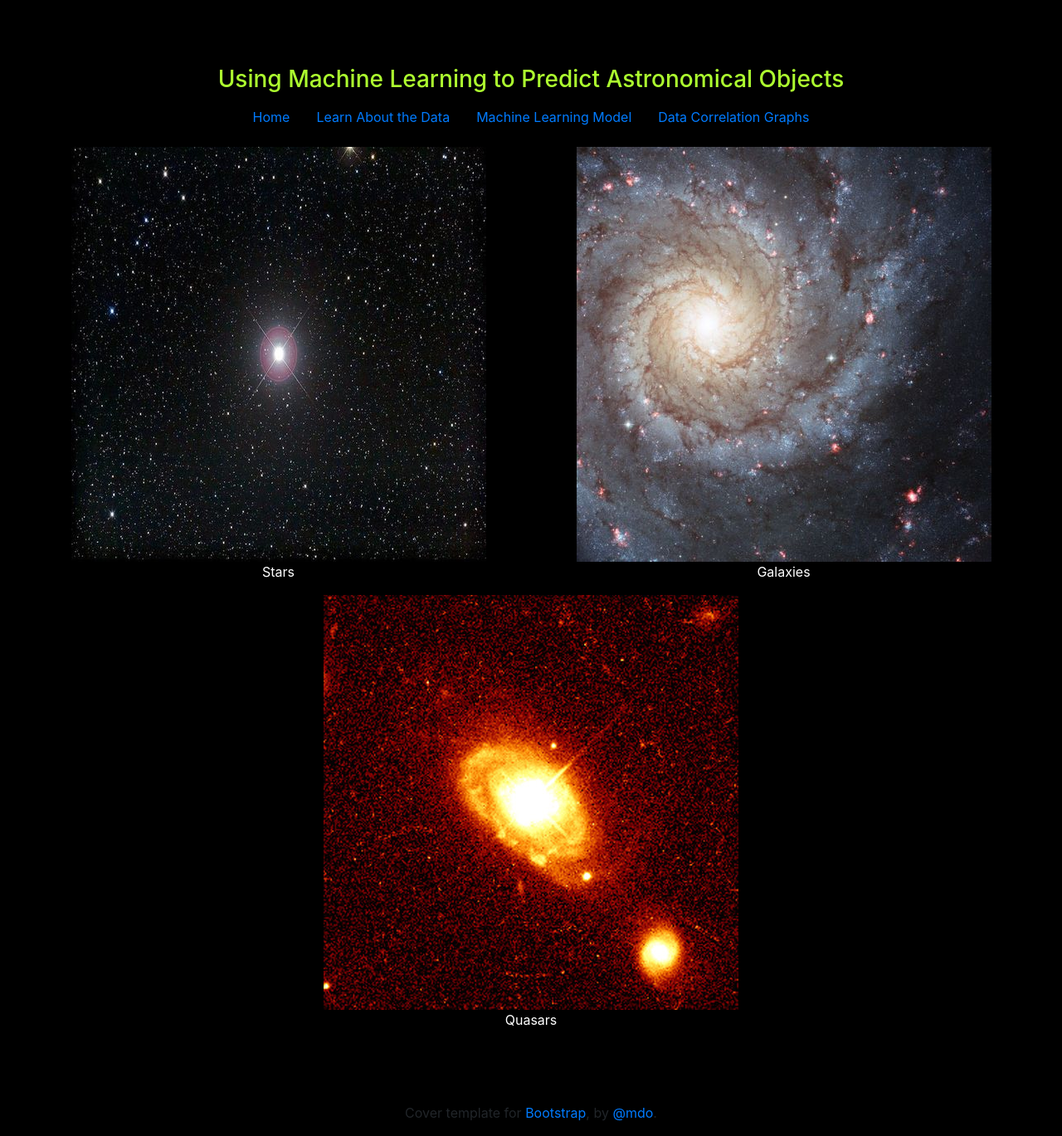
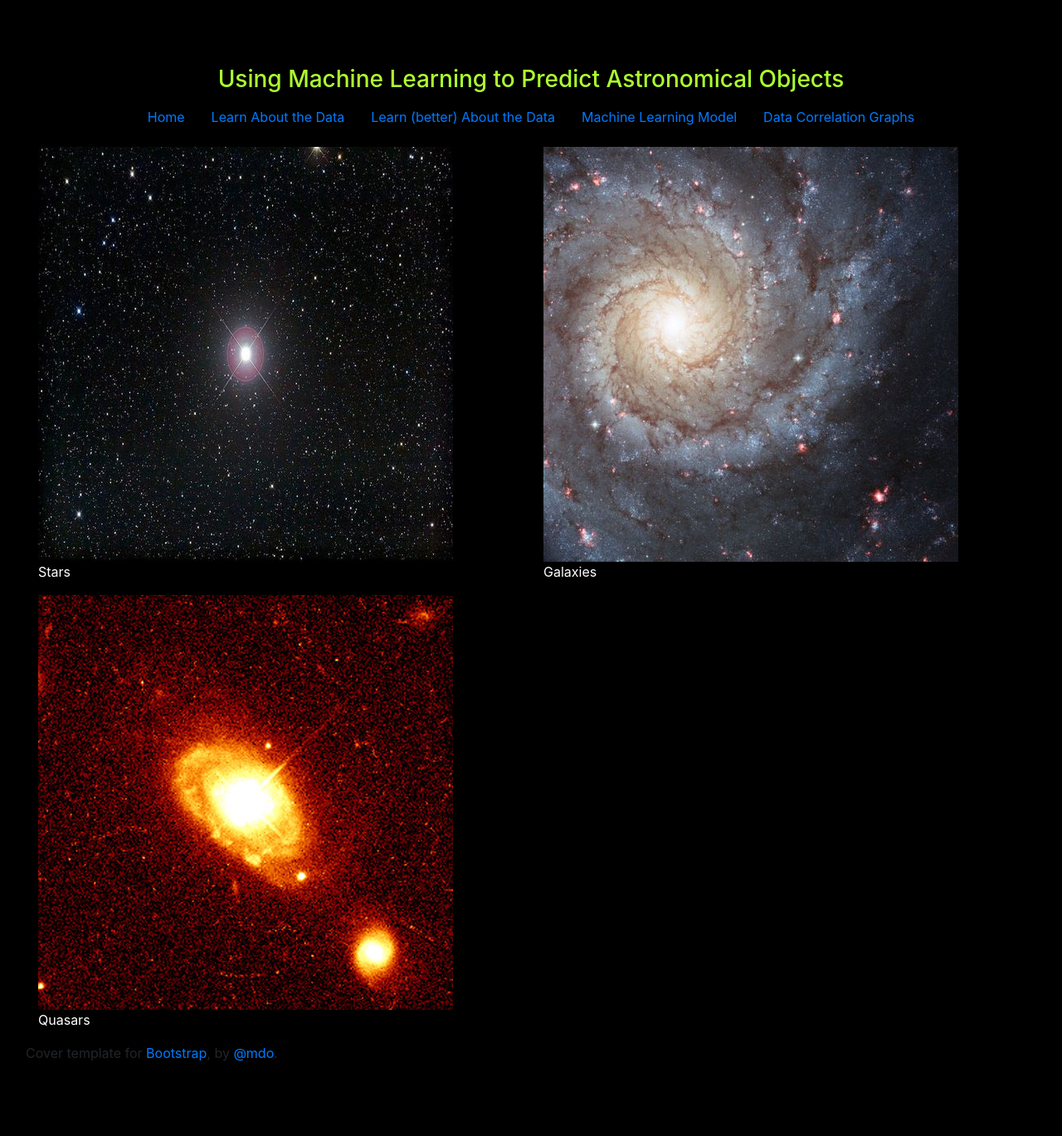
Before and after one commit to zdsteele/StarFinder, a Flask app: page / in a window 1280 px wide. Shown: the part 275-1644 px from the top of the page at 83% size. After the commit the page ends 1554 px from the top, so only its background shows below. Run offline with Flask 2, Linux system fonts and the light colour scheme; parts of the project's set-up code (start-up, migrations or seed data) failed here and were passed over; some libraries are stand-ins or nearby versions.

Commit message:
first commit

```diff
--- a/app.py
+++ b/app.py
@@ -82,6 +82,11 @@ def explore_data():
 
     return render_template('explore_data.html')
 
+@app.route("/metadata")
+def metadata():
+
+    return render_template('metadata.j2')
+
 @app.route("/redshift")
 def redshift():
 
--- /dev/null
+++ b/static/js/starinfo.js
@@ -0,0 +1,62 @@
+// Used to Display Basic Information on the Cover page about these astronomical objects
+
+// function showData() {
+//     document.getElementById('Star').onclick = function() {
+//         var Div = d3.select('#starinfo')
+//         Div.selectAll("h2").data([]).exit().remove()
+//         showStar()
+//     };
+//     document.getElementById('Galaxy').onclick = function() {
+
+//         var Div = d3.select('#starinfo')
+//         Div.selectAll("h2").data([]).exit().remove()
+//         showGalaxy()
+//     };
+//     document.getElementById('Quasar').onclick = function() {
+//         var Div = d3.select('#starinfo')
+//         Div.selectAll("h2").data([]).exit().remove()
+//         showQuasar()
+//     };
+// };
+
+function showStar() {
+
+    var Div = d3.select('#starinfo')
+    Div.selectAll("h2").data([]).exit().remove()
+
+    var data = [1]
+    var starDiv = d3.select('#starinfo').selectAll('h2')
+        .data(data)
+        .enter()
+        .append('h2')
+        .text("A Star is a ball of Hydrogen")
+};
+
+function showGalaxy() {
+
+    var Div = d3.select('#starinfo')
+    Div.selectAll("h2").data([]).exit().remove()
+
+    var data = [1]
+    var starDiv = d3.select('#starinfo').selectAll('h2')
+        .data(data)
+        .enter()
+        .append('h2')
+        .text("A Galaxy is a Collection of Stars")
+};
+
+function showQuasar() {
+
+    var Div = d3.select('#starinfo')
+    Div.selectAll("h2").data([]).exit().remove()
+
+    var data = [1]
+    var starDiv = d3.select('#starinfo').selectAll('h2')
+        .data(data)
+        .enter()
+        .append('h2')
+        .text("A Quasar is a Far Away Galaxy")
+};
+
+
+// showData()
--- a/static/style.css
+++ b/static/style.css
@@ -65,3 +65,12 @@ div.page {
     margin-left: 200px;
     margin-right: 150px;
 }
+
+
+/* div.starinfo {
+    margin-left: 200px;
+} */
+
+#starinfo {
+    text-align: center;
+}
--- a/templates/Cover.html
+++ b/templates/Cover.html
@@ -1,43 +1,38 @@
 {% extends "base.html" %} {% block title %}Classification{% endblock %} {% block head %} {{ super() }}
 <link rel="stylesheet" href="{{ url_for('static', filename='style.css') }}"> {% endblock %} {% block page_content %}
 
-<body class="text-center">
-    <div class="cover-container d-flex w-100 h-100 p-3 mx-auto flex-column">
+<body>
+    <div class="cover-container d-flex p-3 mx-auto flex-column">
         <main role="main" class="inner cover">
-            <!-- <h1 class="cover-heading">Welcome To Astronomical Classification Using Machine Learning!</h1> -->
-
             <div class="container-fluid white-color">
                 <div class="row">
-                    <div class="col">
+                    <div id='Star' class="col" onclick="showStar();return false;">
                         <a href="#" title="Stars" data-toggle="popover" data-trigger="hover" data-content="Stars emit heat and light via nuclear fusion">
                             <img src="{{url_for('static', filename='Regulus-Espenak.jpg')}}" /></a>
                         <p>Stars</p>
                     </div>
-                    <div class="col">
+                    <div id="Galaxy" class="col" onclick="showGalaxy();return false;">
                         <a href="#" title="Galaxy" data-toggle="popover" data-trigger="hover" data-content="Galaxies are large collection of stars.">
                             <img src="{{url_for('static', filename='Galaxy.jpg')}}" /></a>
                         <p>Galaxies</p>
                     </div>
-                    <div class="col">
+                    <div id="Quasar" class="col" onclick="showQuasar();return false;">
                         <a href="#" title="Quasars" data-toggle="popover" data-trigger="hover" data-content="Quasars are very far away and bright objects.">
                             <img src="{{url_for('static', filename='Quasar.jpg')}}" /></a>
                         <p>Quasars</p>
                     </div>
                 </div>
-            </div>
+                <div class="row">
+                    <div id="starinfo" class="col">
+                    </div>
+                </div>
         </main>
-        <br>
-        <br>
-        <br>
-        <!-- <p class="lead">
-            <a href="/index" class="btn btn-lg btn-secondary">Learn more</a>
-        </p> -->
         <footer class="mastfoot mt-auto">
             <div class="inner">
                 <p>Cover template for <a href="https://getbootstrap.com/">Bootstrap</a>, by <a href="https://twitter.com/mdo">@mdo</a>.</p>
             </div>
         </footer>
-    </div>
+        </div>
 </body>
 
 
@@ -47,4 +42,5 @@
         $('[data-toggle="popover"]').popover();
     });
 </script>
+<script type="text/javascript" src="/static/js/starinfo.js"></script>
 {% endblock %}
--- a/templates/base.html
+++ b/templates/base.html
@@ -23,6 +23,7 @@
         <nav class="nav nav-masthead justify-content-center">
             <a class="nav-link active" href="/">Home</a>
             <a class="nav-link" href="/index">Learn About the Data</a>
+            <a class="nav-link" href="/metadata">Learn (better) About the Data</a>
             <a class="nav-link" href="/model">Machine Learning Model</a>
             <a class="nav-link" href="/explore">Data Correlation Graphs</a>
         </nav>
--- a/templates/index.html
+++ b/templates/index.html
@@ -116,6 +116,7 @@
         <!-- <div class="col" id='cor-1'></div> -->
     </div>
 </div>
+
 {% endblock %} {% block scripts %}
 <script type="text/javascript" src="/static/js/js.js"></script>
 {% endblock %}
--- /dev/null
+++ b/templates/metadata.j2
@@ -0,0 +1,6 @@
+{% extends "base.html" %} {% block title %}Classification{% endblock %} {% block head %} {{ super() }}
+<link rel="stylesheet" href="{{ url_for('static', filename='style.css') }}"> {% endblock %} {% block page_content %}
+<div>
+    <h1>Test</h1>
+</div>
+{% endblock %} {% block scripts %} {% endblock %}
```
Also changed, not shown: 4 other files.
